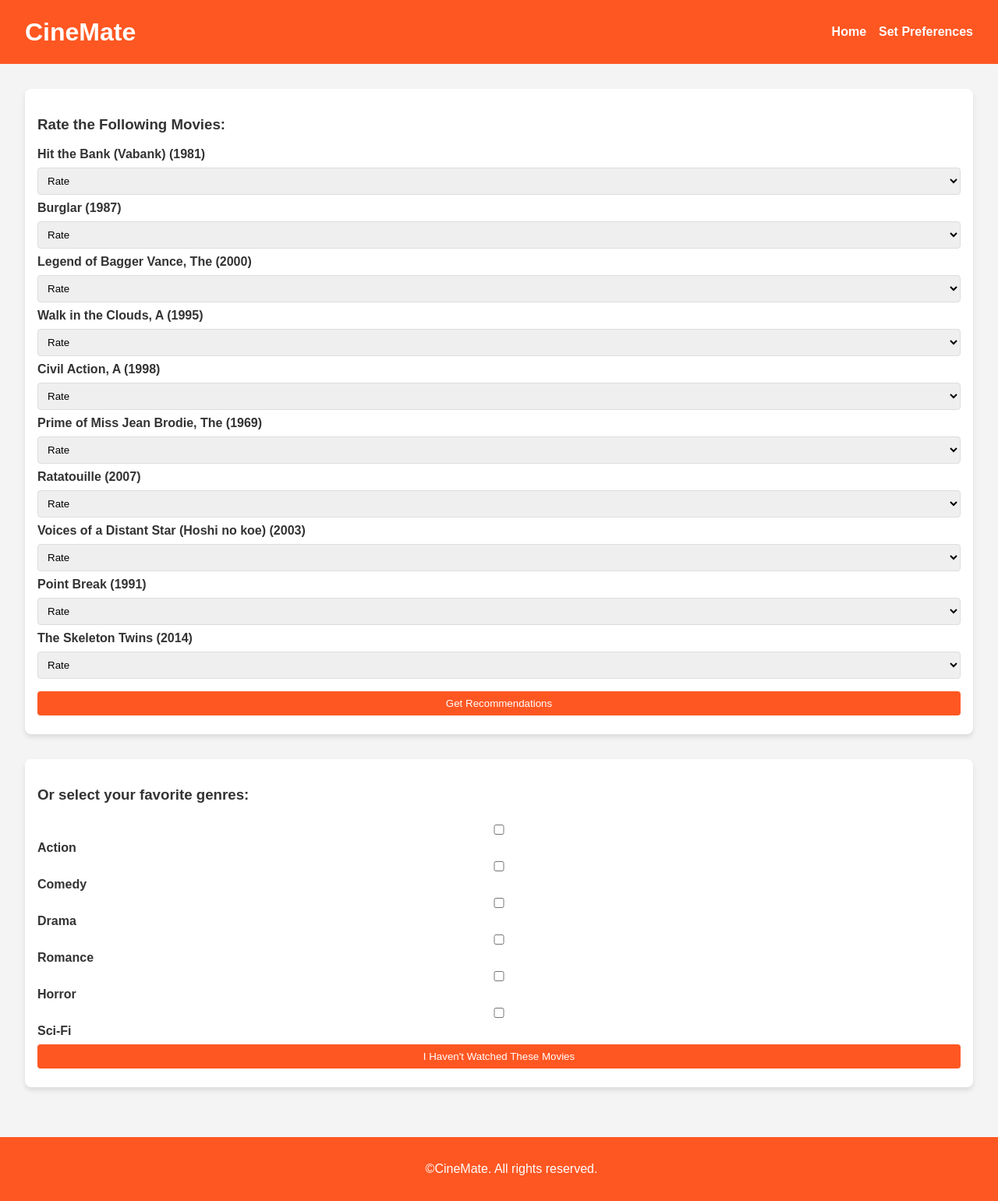
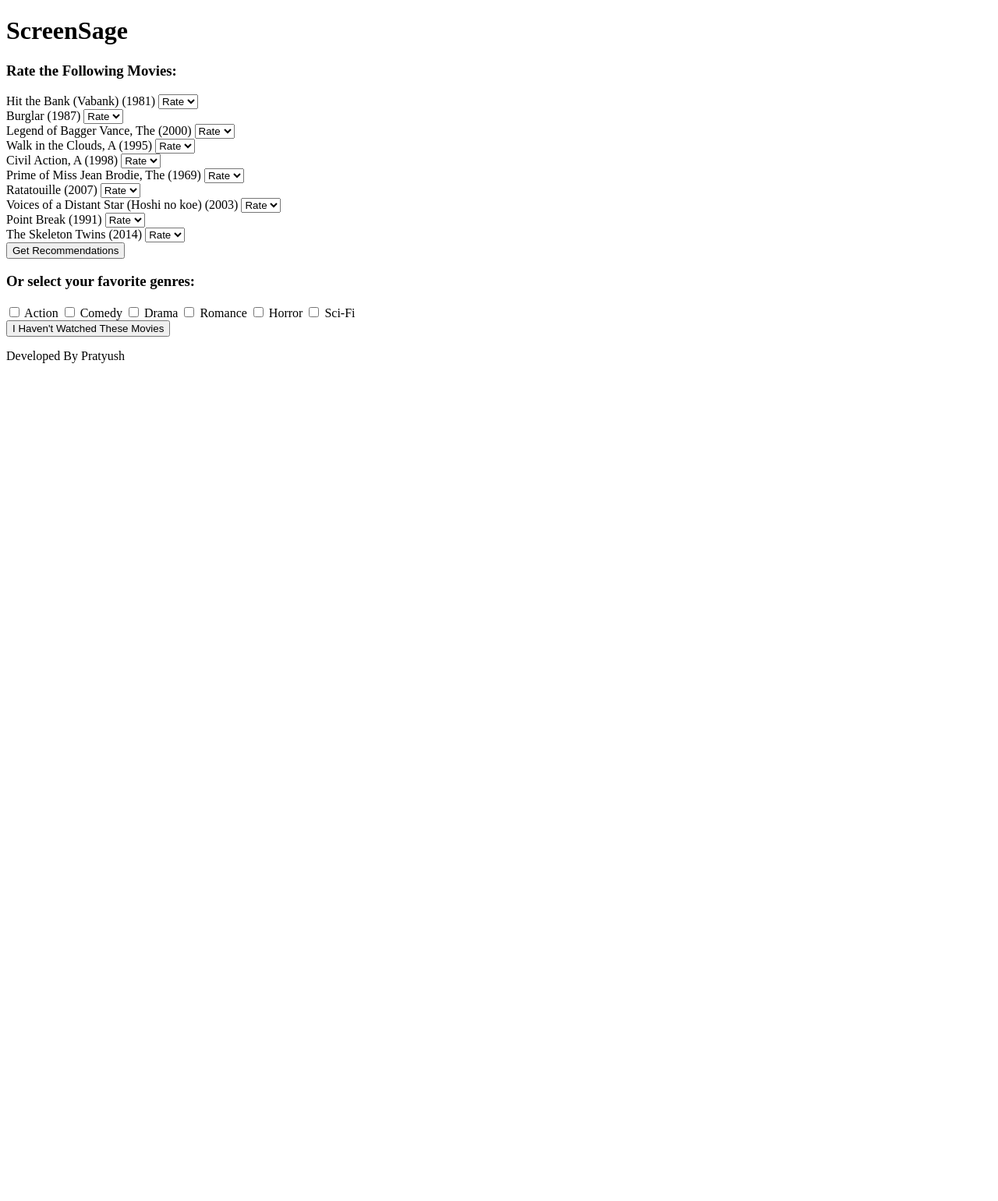
Before and after one commit to pratz-singh/ScreenSage, a Flask app: page / in a window 1280 px wide. Shown: the whole page at 78% size. After the commit the page ends 466 px from the top, so only its background shows below. Run offline with Flask 3, Linux system fonts and the light colour scheme; parts of the project's set-up code (start-up, migrations or seed data) failed here and were passed over.

Commit message:
Update index.html

```diff
--- a/templates/index.html
+++ b/templates/index.html
@@ -3,22 +3,16 @@
 <head>
     <meta charset="UTF-8">
     <meta name="viewport" content="width=device-width, initial-scale=1.0">
-    <title>Personalized Movie Recommendation</title>
-    <link rel="stylesheet" href="{{ url_for('static', filename='css/style.css') }}">
+    <title>IMDb Movie Recommendation</title>
+    <link rel="stylesheet" href="styles.css">
+    <link rel="stylesheet" href="https://cdnjs.cloudflare.com/ajax/libs/font-awesome/5.15.4/css/all.min.css">
 </head>
 <body>
     <header>
-        <h1>CineMate</h1>
-        <nav>
-            <ul>
-                <li><a href="#recommendations">Home</a></li>
-                <li><a href="#preferences">Set Preferences</a></li>
-            </ul>
-        </nav>
+        <h1>ScreenSage</h1>
     </header>
-
     <main>
-        <!-- Recommendations Section -->
+        <!-- User Preferences Section -->
         <section id="recommendations">
             <form id="rating-form">
                 <h3>Rate the Following Movies:</h3>
@@ -43,7 +37,8 @@
 
         </section>
 
-        <!-- Preferences Section -->
+
+        <!-- Recommendations Section -->
         <section id="preferences">
             <h3>Or select your favorite genres:</h3>
             <div id="genre-selection">
@@ -59,11 +54,9 @@
         </div>
         </section>
     </main>
-
     <footer>
-        <p>&copy;CineMate. All rights reserved.</p>
+        <p>Developed By Pratyush</p>
     </footer>
-
-    <script src="{{ url_for('static', filename='js/script.js') }}"></script>
+    <script src="script.js"></script>
 </body>
 </html>
```
